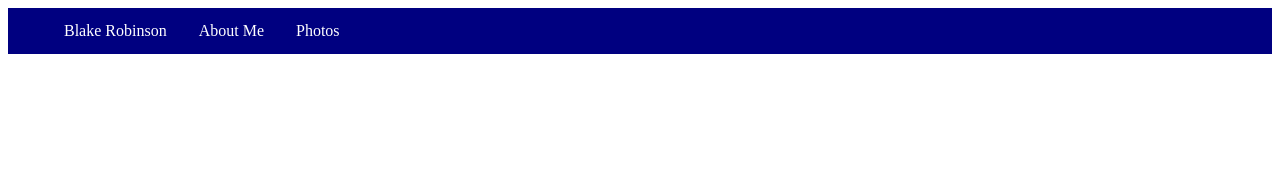
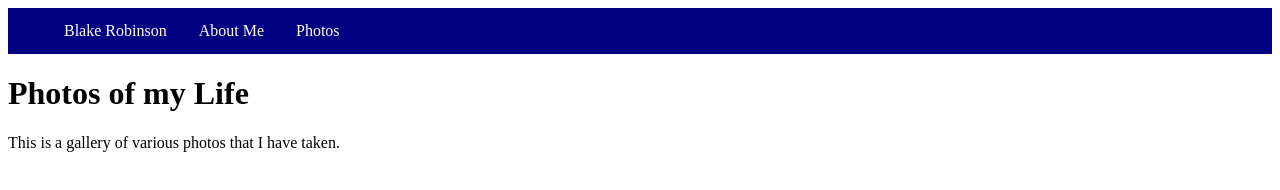
Before and after one commit to Th3GhostKinG/NetworkCloud, a plain HTML site: page Pages/Photos.html in a window 1280 px wide. Drawn offline with Linux system fonts and the light colour scheme.

Commit message:
Update Photos.html

```diff
--- a/Pages/Photos.html
+++ b/Pages/Photos.html
@@ -16,5 +16,9 @@
                 </ul>
             </nav>
         </header>
+        <main>
+            <h1>Photos of my Life</h1>
+            <p>This is a gallery of various photos that I have taken.</p>
+        </main>
     </body>
 </html>
```
